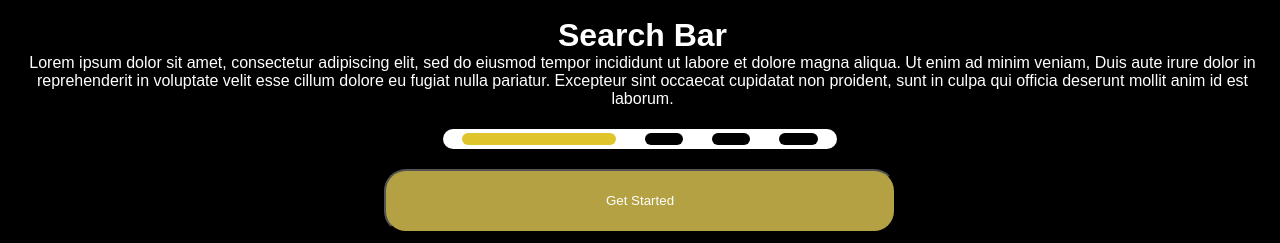
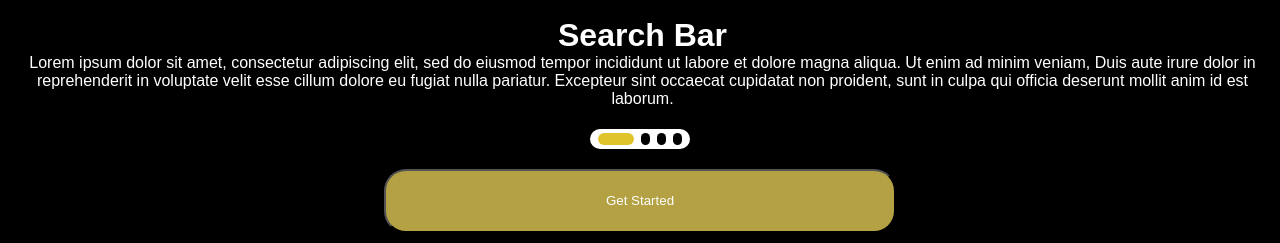
Before and after one commit to segunsub/code-Help, a plain HTML site: page index.html in a window 1280 px wide. Shown: the part 557-800 px from the top of the page. Drawn offline with Linux system fonts and the light colour scheme; some packages are replaced by stand-ins of ours; a script that the page names is missing.

Commit message:
update slider change

```diff
--- a/src/index.css
+++ b/src/index.css
@@ -30,8 +30,8 @@ body {
   background-color: white;
   padding-right: 5px;
   padding-left: 5px;
-  width: 30vw;
-  height: 2.5vh;
+  width: 90px;
+  height: 20px;
   border-radius: 20px;
 }
 .slid {
```
